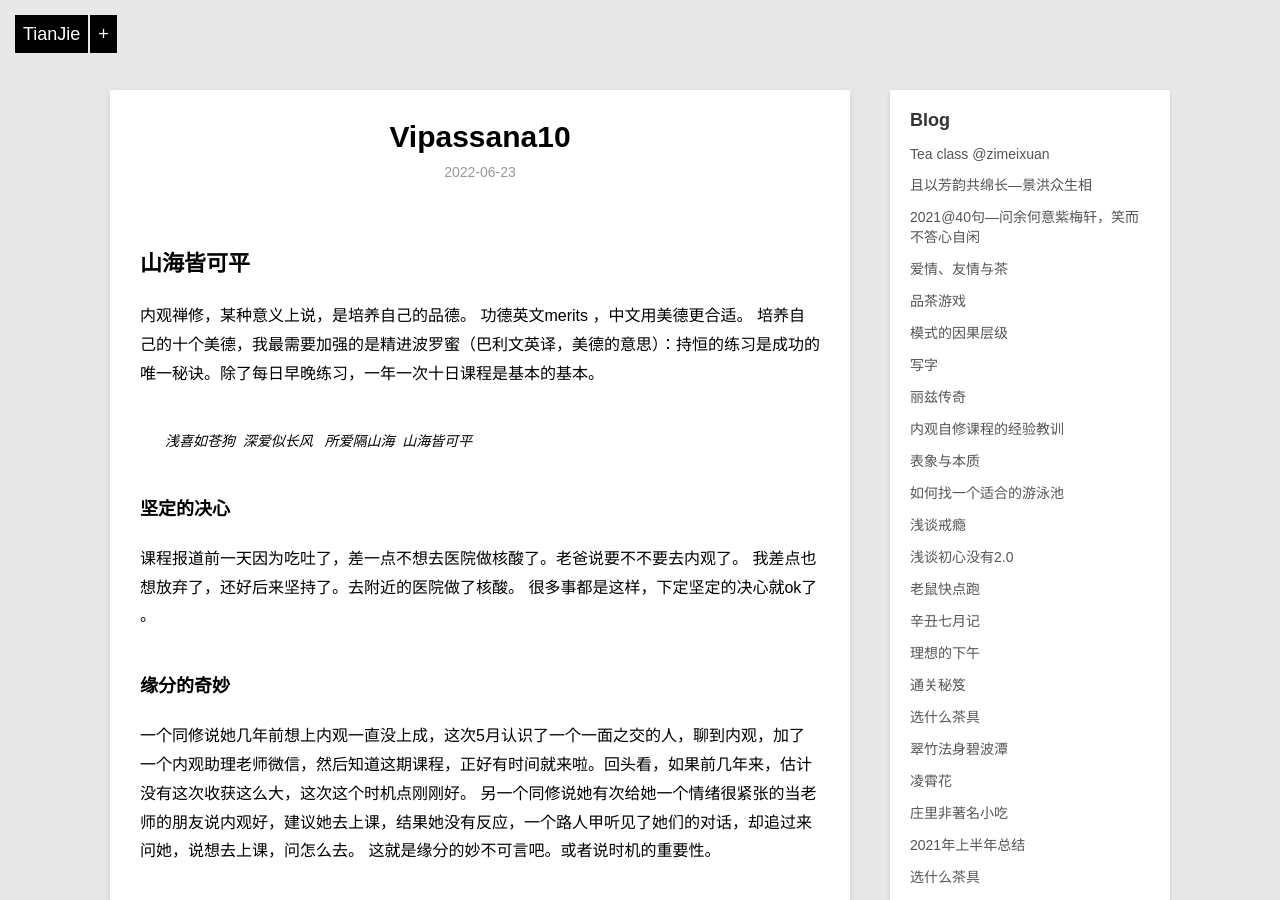
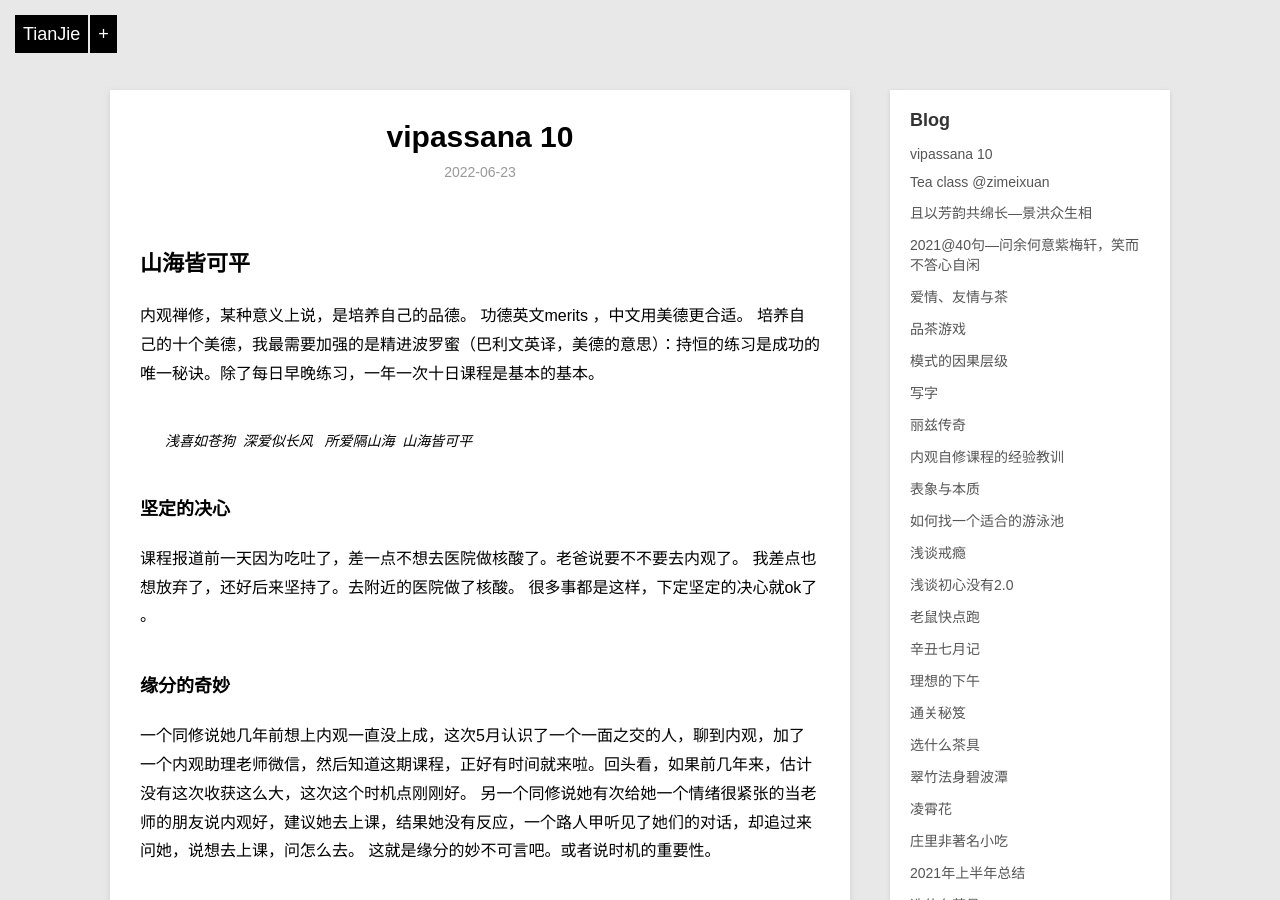
Before and after one commit to violettianjie/violettianjie.github.io, a Jekyll site: the page built from _posts/blog/2022-06-23-vipassana10.md, in a window 1280 px wide and 900 px high. Built offline with Jekyll 4.4.1, drawn with Linux system fonts in a browser that asks for light colours; our own code applies the rules of GitHub Pages for plain Markdown files.

Commit message:
Update 2022-06-23-vipassana10.md

```diff
--- a/_posts/blog/2022-06-23-vipassana10.md
+++ b/_posts/blog/2022-06-23-vipassana10.md
@@ -1,3 +1,10 @@
+---
+layout: post
+title: " vipassana 10 "
+description: "山海皆可平"
+category: blog
+---
+
 
 
 ## 山海皆可平
```
